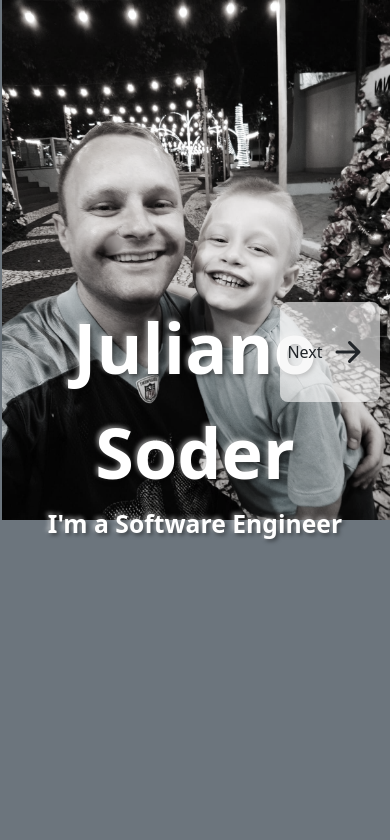
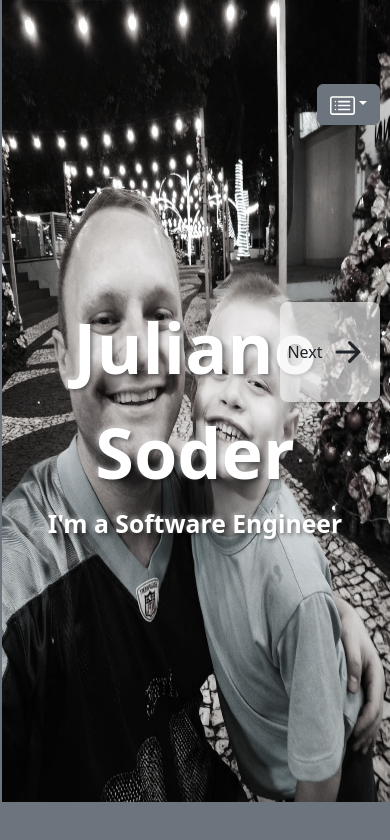
Before and after one commit to SoderJuliano/portfolioManager2.0, an Angular app: page / in a window 390 px wide. Shown: the top 840 px of the page. Built offline with nearby package versions, Linux system fonts and the light colour scheme.

Commit message:
home and about mobile ok

```diff
--- a/src/app/about/about.component.css
+++ b/src/app/about/about.component.css
@@ -6,3 +6,35 @@
 table {
   --bs-table-bg: whitesmoke !important;
 }
+
+@media (max-width: 1000px){
+  .off {
+    display: none;
+  }
+
+  .mobile {
+    width: 100% !important;
+    color: white;
+  }
+
+  table {
+    table-layout: fixed;
+    width: 310px;
+    border: 0px;
+    --bs-table-bg: #6c757d !important;
+    color: white;
+  }
+  table td {
+    width: 30%;
+    word-wrap: break-word;
+    color: white;
+  }
+
+  .dot {
+    display: none;
+  }
+
+  a {
+    color: white;
+  }
+}
--- a/src/app/about/about.component.html
+++ b/src/app/about/about.component.html
@@ -1,15 +1,15 @@
 <div class="container-fluid">
   <div class="row-fluid d-flex flex-row mt-5">
-    <div class="col-1"></div>
-    <div class="col-11">
+    <div class="col-1 off"></div>
+    <div class="col-11 mobile">
       <div class="row-fluid title"><h1>About</h1></div>
       <div class="row-fluid title-content">A dedicated and experienced professional with a diverse background in both industrial leadership and software development. With 12 years of experience in the metalworking industry, including 7 years as a production line leader, I have honed my skills in management and operational efficiency. Seeking a new challenge, I transitioned into software development, specializing in web development, both front-end and back-end. With a strong educational foundation including a degree and postgraduate studies in technology, I have leveraged my passion for technology to excel in this dynamic field.</div>
     </div>
   </div>
   <div class="row-fluid d-flex flex-row mt-3">
-    <div class="col-1"></div>
-    <div class="col-3"><img style="width: 100%;" src="../../assets/me4.jpeg" alt=""></div>
-    <div class="col-7 m-lg-3">
+    <div class="col-1 off"></div>
+    <div class="col-3 off"><img style="width: 100%;" src="../../assets/me4.jpeg" alt=""></div>
+    <div class="col-7 m-lg-3 mobile">
       <h1>Software Engineer</h1>
       <p>As an engineer I develop front-end and back-end software</p>
       <table class="table table-borderless table">
@@ -69,8 +69,8 @@
     </div>
   </div>
   <div class="row-fluid d-flex mt-5">
-    <div class="col-1"></div>
-    <div class="col-11">
+    <div class="col-1 off"></div>
+    <div class="col-11 mobile">
       <div class="row-fluid"><h1>Facts</h1></div>
       <div class="row-fluid">
         <p>In my postgraduate scientific article I showed that it is possible to generate a certain level of information during data collection, even before data normalization, as a result I scored 9.3 out of a total of 10, towards the completion of my course.</p>
--- a/src/app/app.component.css
+++ b/src/app/app.component.css
@@ -1,10 +1,14 @@
-@media (max-width: 786px) {
+@media (max-width: 1000px) {
   .side-bar {
     display: none !important;
   }
 
   .home {
     width: 100% !important;
+  }
+
+  .mobile {
+    width: 100vw !important;
   }
 }
 
--- a/src/app/app.component.html
+++ b/src/app/app.component.html
@@ -37,9 +37,9 @@
         </div>
       </div>
       <div *ngIf="page == 'home'" class="col-9 text-center bg-secondary home">
-        <app-home />
+        <app-home (gotoChange)="gotoChild($event)"/>
       </div>
-      <div *ngIf="page == 'about'" class="col-9 bg-secondary" [ngClass]="mainclass">
+      <div *ngIf="page == 'about'" class="col-9 bg-secondary mobile" [ngClass]="mainclass">
         <app-about />
       </div>
     </div>
--- a/src/app/app.component.ts
+++ b/src/app/app.component.ts
@@ -1,8 +1,6 @@
 import { Component } from '@angular/core';
 import { CommonModule } from '@angular/common';
 import { RouterOutlet } from '@angular/router';
-import {timer} from 'rxjs';
-import {take} from 'rxjs/operators';
 import { AboutComponent } from "./about/about.component";
 import { HomeComponent } from "./home/home.component";
 
@@ -31,6 +29,10 @@ export class AppComponent {
         this.mainclass = "";
         break;
     }
-
+  }
+  gotoChild(event: string | any) {
+    console.log('event.trigger');
+    console.log(event);
+    this.page = event;
   }
 }
--- a/src/app/home/home.component.css
+++ b/src/app/home/home.component.css
@@ -20,7 +20,19 @@
 @media (max-width: 1000px) {
   .carroucel-img {
     width: 100%;
+    min-height: 95%;
   }
+
+  .mobyle-only {
+    display: block !important;
+    position: absolute;
+    top: 10%;
+    right: 10px;
+  }
+}
+
+.mobyle-only {
+  display: none;
 }
 
 .icon {
--- a/src/app/home/home.component.html
+++ b/src/app/home/home.component.html
@@ -14,3 +14,17 @@
   <path fill-rule="evenodd" d="M4 8a.5.5 0 0 1 .5-.5h5.793L8.146 5.354a.5.5 0 1 1 .708-.708l3 3a.5.5 0 0 1 0 .708l-3 3a.5.5 0 0 1-.708-.708L10.293 8.5H4.5A.5.5 0 0 1 4 8"/>
 </svg>
 </div>
+<div class="dropdown mobyle-only">
+  <button class="btn btn-secondary dropdown-toggle" type="button" data-bs-toggle="dropdown" aria-expanded="false">
+    <svg xmlns="http://www.w3.org/2000/svg" width="25" height="25" fill="currentColor" class="bi bi-card-list" viewBox="0 0 16 16">
+      <path d="M14.5 3a.5.5 0 0 1 .5.5v9a.5.5 0 0 1-.5.5h-13a.5.5 0 0 1-.5-.5v-9a.5.5 0 0 1 .5-.5zm-13-1A1.5 1.5 0 0 0 0 3.5v9A1.5 1.5 0 0 0 1.5 14h13a1.5 1.5 0 0 0 1.5-1.5v-9A1.5 1.5 0 0 0 14.5 2z"/>
+      <path d="M5 8a.5.5 0 0 1 .5-.5h7a.5.5 0 0 1 0 1h-7A.5.5 0 0 1 5 8m0-2.5a.5.5 0 0 1 .5-.5h7a.5.5 0 0 1 0 1h-7a.5.5 0 0 1-.5-.5m0 5a.5.5 0 0 1 .5-.5h7a.5.5 0 0 1 0 1h-7a.5.5 0 0 1-.5-.5m-1-5a.5.5 0 1 1-1 0 .5.5 0 0 1 1 0M4 8a.5.5 0 1 1-1 0 .5.5 0 0 1 1 0m0 2.5a.5.5 0 1 1-1 0 .5.5 0 0 1 1 0"/>
+    </svg>
+  </button>
+  <ul class="dropdown-menu">
+    <li (click)="goto('home')"><a class="dropdown-item" href="#">Home</a></li>
+    <li (click)="goto('about')"><a class="dropdown-item" href="#">About</a></li>
+    <li (click)="goto('resume')"><a class="dropdown-item" href="#">Resume</a></li>
+    <li (click)="goto('contact')"><a class="dropdown-item" href="#">Contact</a></li>
+  </ul>
+</div>
--- a/src/app/home/home.component.ts
+++ b/src/app/home/home.component.ts
@@ -1,4 +1,4 @@
-import { Component } from '@angular/core';
+import { Component, EventEmitter, Input, Output } from '@angular/core';
 import { CommonModule } from '@angular/common';
 
 @Component({
@@ -12,6 +12,9 @@ export class HomeComponent {
   isActive1: string = "active";
   isActive2: string = "desactive";
   isActive3: string = "desactive";
+  @Output() gotoChange:EventEmitter<String> =new EventEmitter<String>();
+
+
 
   ngAfterViewInit(): void {}
 
@@ -27,4 +30,8 @@ export class HomeComponent {
         this.isActive1 = 'active';
     }
   }
+
+  goto(page: string | undefined) {
+    this.gotoChange.emit(page);
+  }
 }
```
